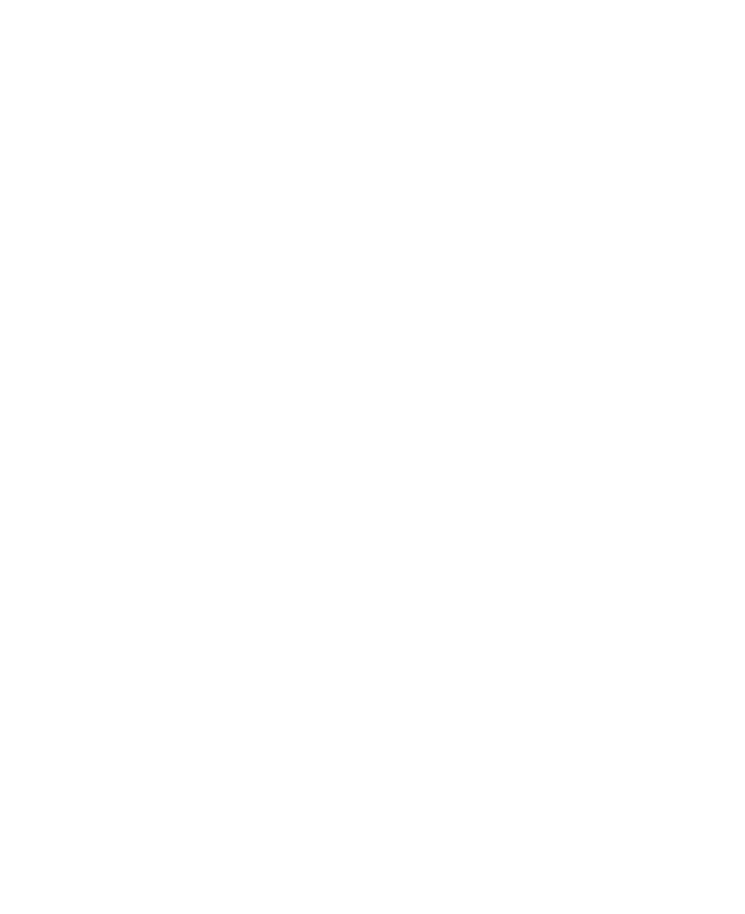
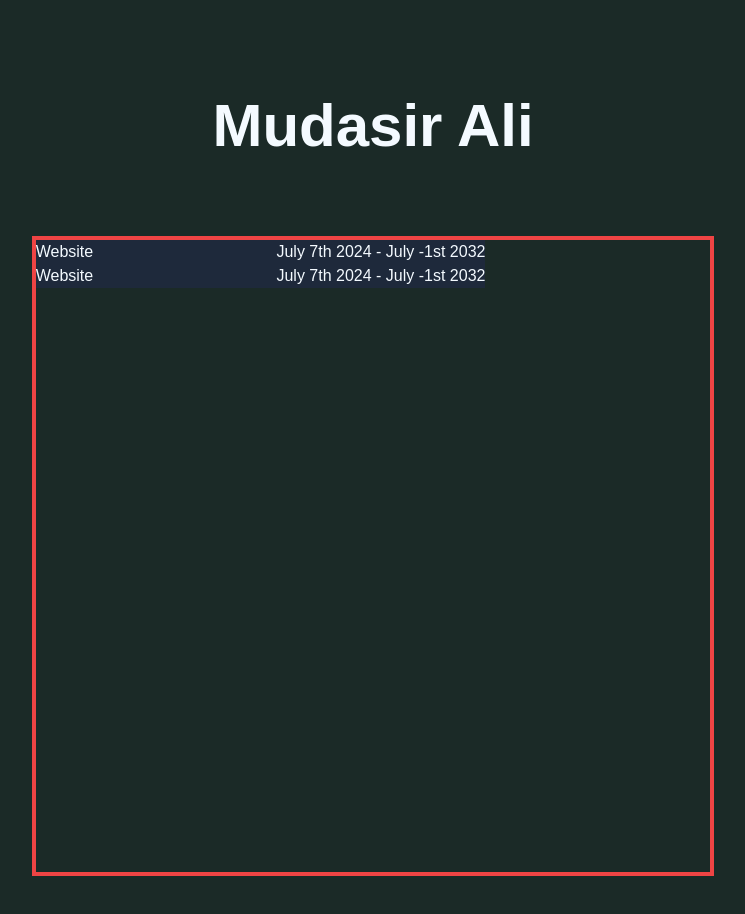
Before and after one commit to mud-ali/website, a Next.js app: page / in a window 1280 px wide. Shown: the top 914 px of the page, without its empty margins (267-1012 px from the left). Before the commit the page ends 800 px from the top, so only its background shows below. Built offline with nearby package versions, Linux system fonts and the light colour scheme.

Commit message:
begin projects layout

```diff
--- a/app/globals.css
+++ b/app/globals.css
@@ -1,3 +1,5 @@
 @tailwind base;
 @tailwind components;
 @tailwind utilities;
+
+@import url('https://fonts.googleapis.com/css2?family=Quicksand:wght@300..700&display=swap');
--- a/app/page.tsx
+++ b/app/page.tsx
@@ -1,8 +1,21 @@
-import Image from 'next/image'
+import { projectInfo } from "@/data/projectInfo"
+import { Project } from "@/components/Project"
 
 export default function Home() {
   return (
-    <main className="flex min-h-screen flex-col items-center justify-between p-24">
+    <main
+        className="flex min-h-screen flex-col items-center justify-between p-24 bg-background-hue font-quicksand text-text-hue px-32"
+    >
+        <h1 className="text-6xl font-semibold mb-4">Mudasir Ali</h1>
+
+        <div className="h-[80vh] border-red-500 border-4 w-2/3 mt-16">
+            {projectInfo.map(proj => {
+                return (
+                    <Project {...proj} />
+                )
+            })}
+        </div>
+
 
     </main>
   )
--- /dev/null
+++ b/components/Project.tsx
@@ -0,0 +1,17 @@
+import type { Project } from "@/types/project";
+import { ReactNode } from "react";
+
+export function Project(info: Project) : ReactNode {
+    return (
+        <div className="w-2/3 bg-slate-800">
+            <div className="top flex w-full justify-between">
+                <span>
+                    {info.name}
+                </span>
+                <span>
+                    {info.when}
+                </span>
+            </div>
+        </div>
+    )
+}
--- /dev/null
+++ b/data/projectInfo.ts
@@ -0,0 +1,16 @@
+import type { Project } from "@/types/project"
+
+export const projectInfo : Project[] = [
+    {
+        name: "Website",
+        desc: "This is a test of the layout Lorem Ipsum dolor sit amet consectetur adisciping elt, sit amet duihad riefghu fiuer fieruh fierufh ireuf hiruef reif rehuif heiruf reiufh reiuf reuif reiuf rhfir ehfiufhwoifheofhj ewoicniuchniren cuierbviurbnvuitrhvtiunbgr tiubg",
+        icon: "https://cdn.sstatic.net/Img/teams/teams-promo.svg?v=e507948b81bf",
+        when: "July 7th 2024 - July -1st 2032"
+    },
+    {
+        name: "Website",
+        desc: "This is a test of the layout",
+        icon: "https://cdn.sstatic.net/Img/teams/teams-promo.svg?v=e507948b81bf",
+        when: "July 7th 2024 - July -1st 2032"
+    }
+]
--- /dev/null
+++ b/types/project.d.ts
@@ -0,0 +1,6 @@
+export type Project = {
+    name: string,
+    desc: string,
+    icon: string,
+    when: string
+}
```
